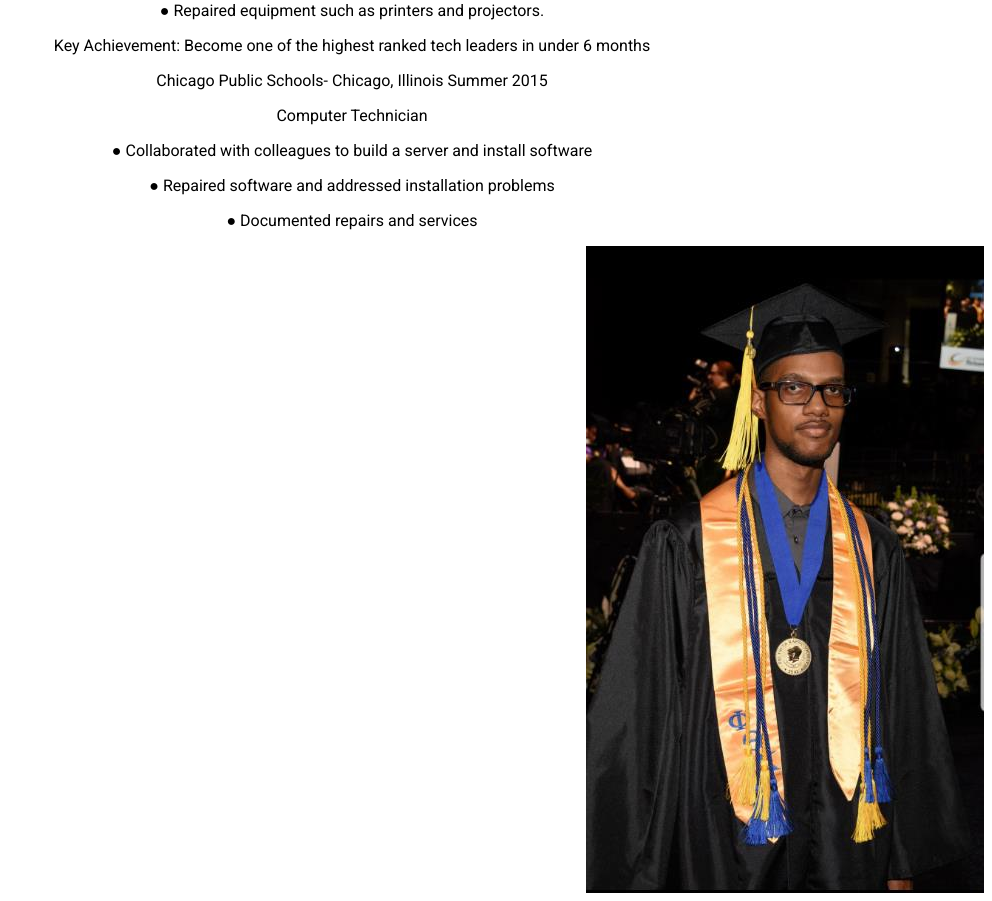
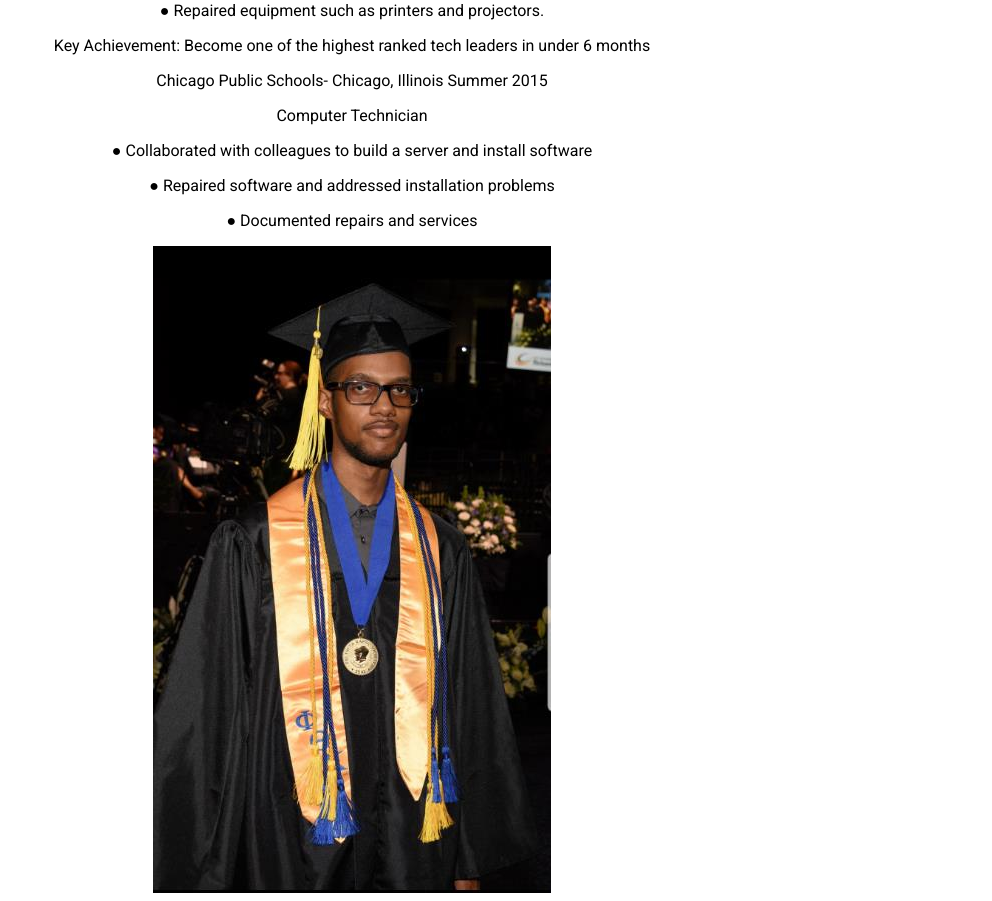
Before and after one commit to ArmaniLeSure/Project2, a PHP site: page /index.html in a window 1280 px wide. Shown: the part 1040-1941 px from the top of the page, without its empty margins (288-1280 px from the left). Run offline with PHP 8.4, Linux system fonts and the light colour scheme.

Commit message:
finished index.html

```diff
--- a/ssm1.css
+++ b/ssm1.css
@@ -30,5 +30,6 @@ nav{
 	font-family: 'Roboto', sans-serif;
 }
 img{
-	float: right;
+	display: block;
+	margin: 0 auto;
 }
```
